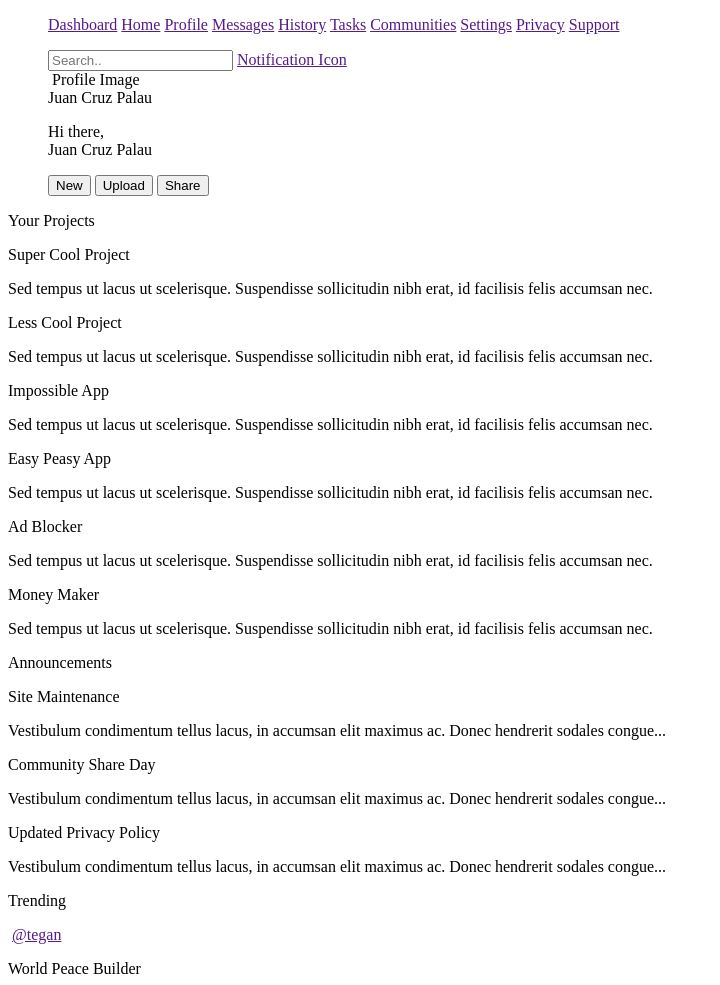
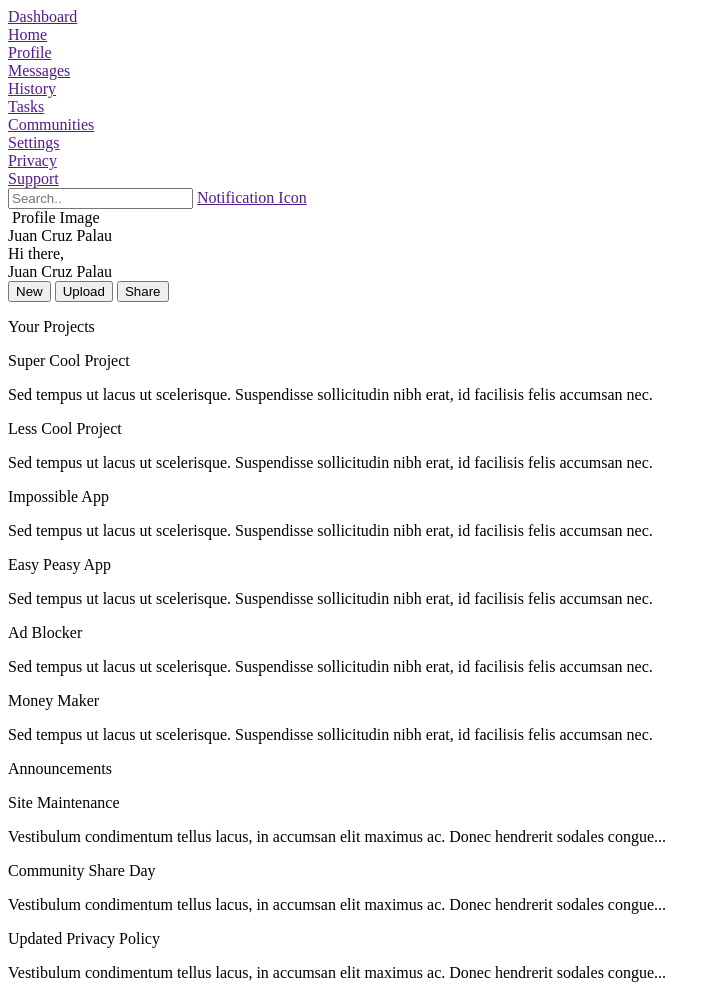
Before and after one commit to TheVeganBoar/dashboard, a plain HTML site: page index.html in a window 1280 px wide. Shown: the top 985 px of the page, without its empty margins (0-720 px from the left). Drawn offline with Linux system fonts and the light colour scheme.

Commit message:
add better element nesting

```diff
--- a/index.html
+++ b/index.html
@@ -11,36 +11,40 @@
     <div class="dashboard-container">
 
         <div class="sidebar">
-            <ul class="sidebar-items">
-                <a href="">Dashboard</a>
-                <a href="">Home</a>
-                <a href="">Profile</a>
-                <a href="">Messages</a>
-                <a href="">History</a>
-                <a href="">Tasks</a>
-                <a href="">Communities</a>
-                <a href="">Settings</a>
-                <a href="">Privacy</a>
-                <a href="">Support</a>
-            </ul>
+                <div class="dashboard"><a href="">Dashboard</a></div>
+                <div class="nav-bran-section">
+                    <div class="navigation">
+                        <div> <a href="">Home</a> </div>
+                        <div> <a href="">Profile</a> </div>
+                        <div> <a href="">Messages</a> </div>
+                        <div> <a href="">History</a> </div>
+                        <div> <a href="">Tasks</a> </div>
+                        <div> <a href="">Communities</a> </div>
+                    </div>
+                    <div class="branding">
+                        <div> <a href="">Settings</a> </div>
+                        <div> <a href="">Privacy</a> </div>
+                        <div> <a href="">Support</a> </div>
+                    </div>
+                </div>
         </div>
 
         <div class="header">
-            <ul class="top-header">
+            <div class="top-header">
                 <input class="searchbar" type="text" placeholder="Search..">
                 <a href="">Notification Icon</a>
                 <div> <img class="small-profile-img big-profile-img"src=""> Profile Image </div>  <!-- delete div brackets eventually -->
                 <div class="top-profile-name">Juan Cruz Palau</div>
-            </ul>
-            <ul class="bottom-header">
+            </div>
+            <div class="bottom-header">
                 <div class="hi">Hi there,</div>
                 <div class="bottom-profile-name">Juan Cruz Palau</div>
-            </ul>
-            <ul class="header-buttons">
+                <div class="header-buttons">
                     <button class="new-button" type="button">New</button>
                     <button class="upload-button" type="button">Upload</button>
                     <button class="share-button" type="button">Share</button>
-            </ul>
+                </div>
+            </div>
         </div>
 
         <div class="main-content">
@@ -74,7 +78,8 @@
                 </div>
             </div>
 
-            <div class="announcements">
+            <div class="annoucements-trending">
+                <div class="announcements-box">
                     <p>Announcements</p>
                     <div class="segment-container">
                         <div class="segment">
@@ -92,7 +97,7 @@
                     </div>
                 </div>
 
-            <div class="trending">
+                <div class="trending-box">
                     <p>Trending</p>
                     <div class="user">
                         <img class="user-img" src="">
@@ -117,5 +122,6 @@
                 </div>
             </div>
         </div>
+    </div>
 </body>
 </html>
```
Lines whose indentation alone changed are shown as unchanged.
